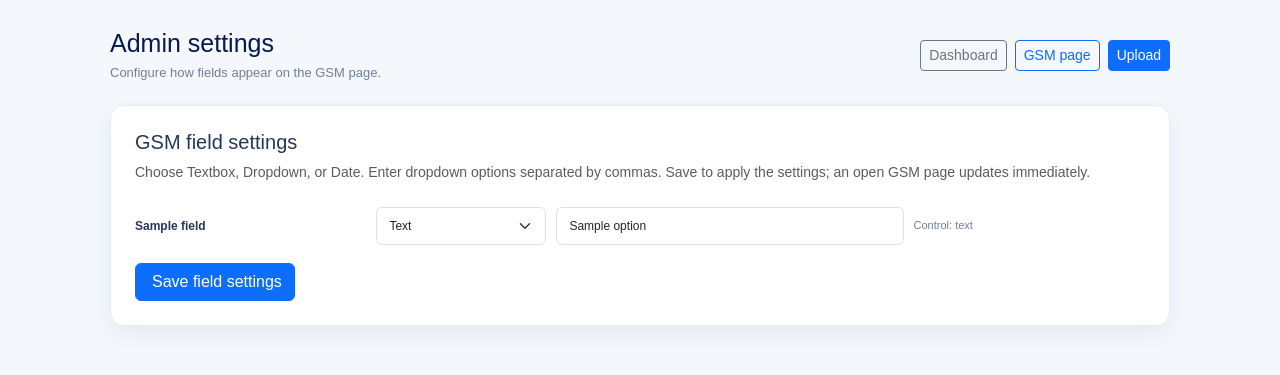
After one commit to crisrule89-Ankush/GSM-Master, a Flask app: template templates/admin.html in a window 1280 px wide. The commit adds this page. Shown: the top 375 px of the page. Run offline with Flask 3, Linux system fonts and the light colour scheme; the template is opened without the code that fills it: most values are stand-ins (such as "Sample title", 1, 10 or a date in 2020).

Commit message:
Move GSM field settings to admin page

```diff
--- a/app.py
+++ b/app.py
@@ -128,6 +128,15 @@ COMPANY_IMAGE_DIR = os.path.join(app.root_path, "uploads")
 COMPANY_IMAGE_NAME = "company-brand"
 ALLOWED_IMAGE_EXTENSIONS = {"png", "jpg", "jpeg", "gif", "webp", "bmp", "svg"}
 APPEARANCE_PATH = os.path.join(app.root_path, "appearance.json")
+MASTER_USERNAME = "master"
+GSM_FIELD_CONTROL_TYPES = {"text", "date", "dropdown"}
+GSM_FIELD_SETTINGS_DEFAULTS = {
+    field: {
+        "type": "date" if field in {"Sim_Received_Date", "Reject_Date"} else "text",
+        "options": [],
+    }
+    for field in GSM_COLUMNS
+}
 
 # SIM_NO identifies a record and is deliberately not included in any update set.
 REPORT_FIELDS = {
@@ -183,9 +192,15 @@ def current_role():
 
 def role_for_login(username, database_role):
     username_role = str(username).strip().lower()
+    if username_role == MASTER_USERNAME:
+        return "admin"
     if username_role in {"admin", "electrical", "electronics"}:
         return username_role
     return str(database_role).strip().lower()
+
+
+def is_master_user():
+    return str(session.get("username", "")).strip().lower() == MASTER_USERNAME
 
 
 def fields_for_role(role=None):
@@ -200,17 +215,47 @@ def company_image_path():
     return None
 
 
-def load_appearance():
-    defaults = {"field_color": "#253858", "field_background": "#ffffff", "font_family": "Poppins", "font_size": "13px"}
+def _load_appearance_document():
     try:
         with open(APPEARANCE_PATH, encoding="utf-8") as appearance_file:
             saved = json.load(appearance_file)
-        return {**defaults, **{key: str(value) for key, value in saved.items() if key in defaults}}
+        return saved if isinstance(saved, dict) else {}
     except FileNotFoundError:
-        return defaults
+        return {}
     except (OSError, ValueError):
         app.logger.exception("Unable to read appearance settings.")
-        return defaults
+        return {}
+
+
+def load_appearance():
+    defaults = {"field_color": "#253858", "field_background": "#ffffff", "font_family": "Poppins", "font_size": "13px"}
+    saved = _load_appearance_document()
+    return {**defaults, **{key: str(value) for key, value in saved.items() if key in defaults}}
+
+
+def load_field_settings():
+    """Load safe control types and dropdown options for GSM fields."""
+    settings = {
+        field: {"type": config["type"], "options": list(config["options"])}
+        for field, config in GSM_FIELD_SETTINGS_DEFAULTS.items()
+    }
+    saved = _load_appearance_document().get("field_settings", {})
+    if not isinstance(saved, dict):
+        return settings
+    for field, config in saved.items():
+        if field not in settings or not isinstance(config, dict):
+            continue
+        control_type = str(config.get("type", settings[field]["type"])).lower()
+        if control_type not in GSM_FIELD_CONTROL_TYPES:
+            control_type = settings[field]["type"]
+        options = config.get("options", [])
+        if not isinstance(options, list):
+            options = []
+        settings[field] = {
+            "type": control_type,
+            "options": [str(option).strip() for option in options if str(option).strip()][:100],
+        }
+    return settings
 
 
 def report_fields_for_role(role=None):
@@ -637,9 +682,11 @@ def gsmmaster():
         "gsm.html",
         role=role,
         appearance=load_appearance(),
+        field_settings=load_field_settings(),
+        gsm_columns=list(GSM_COLUMNS),
         editable_fields=list(fields_for_role(role)),
         can_save=role == "admin",
-        can_delete=role == "admin",
+        can_delete=role == "admin" and not is_master_user(),
         can_search=role in {"admin", "electrical", "electronics"},
     )
 
@@ -1157,6 +1204,12 @@ def update_gsm():
 @role_required("admin")
 def delete_gsm():
 
+    if is_master_user():
+        return jsonify({
+            "success": False,
+            "message": "Delete access is disabled for the master user."
+        }), 403
+
     data = request.get_json(silent=True)
 
     sim_no = ""
@@ -1330,6 +1383,17 @@ def upload_gsm():
     })
 
 
+@app.route("/admin", methods=["GET"])
+@role_required("admin")
+def admin_page():
+    return render_template(
+        "admin.html",
+        appearance=load_appearance(),
+        field_settings=load_field_settings(),
+        gsm_columns=list(GSM_COLUMNS),
+    )
+
+
 @app.route("/admin/company-image", methods=["POST", "DELETE"])
 @role_required("admin")
 def manage_company_image():
@@ -1371,6 +1435,44 @@ def admin_appearance():
     with open(APPEARANCE_PATH, "w", encoding="utf-8") as appearance_file:
         json.dump(current, appearance_file, indent=2)
     return jsonify({"success": True, "data": current, "message": "Appearance settings saved."})
+
+
+@app.route("/admin/field-settings", methods=["GET", "POST"])
+@role_required("admin")
+def admin_field_settings():
+    if request.method == "GET":
+        return jsonify({"success": True, "data": load_field_settings()})
+
+    data = request.get_json(silent=True) or {}
+    incoming = data.get("field_settings")
+    if not isinstance(incoming, dict):
+        return jsonify({"success": False, "message": "Field settings are required."}), 400
+
+    settings = load_field_settings()
+    for field in GSM_COLUMNS:
+        config = incoming.get(field)
+        if not isinstance(config, dict):
+            continue
+        control_type = str(config.get("type", settings[field]["type"])).lower()
+        if control_type not in GSM_FIELD_CONTROL_TYPES:
+            return jsonify({"success": False, "message": "Unsupported control type for {}.".format(field)}), 400
+        options = config.get("options", [])
+        if not isinstance(options, list):
+            return jsonify({"success": False, "message": "Dropdown options for {} must be a list.".format(field)}), 400
+        settings[field] = {
+            "type": control_type,
+            "options": [str(option).strip() for option in options if str(option).strip()][:100],
+        }
+
+    saved = _load_appearance_document()
+    saved["field_settings"] = settings
+    try:
+        with open(APPEARANCE_PATH, "w", encoding="utf-8") as appearance_file:
+            json.dump(saved, appearance_file, indent=2)
+    except OSError:
+        app.logger.exception("Unable to save GSM field settings.")
+        return jsonify({"success": False, "message": "Unable to save field settings."}), 500
+    return jsonify({"success": True, "data": settings, "message": "GSM field settings saved."})
 
 
 @app.route("/gsm/upload/template", methods=["GET"])
--- /dev/null
+++ b/templates/admin.html
@@ -0,0 +1,120 @@
+<!DOCTYPE html>
+<html lang="en">
+<head>
+    <meta charset="UTF-8">
+    <meta name="viewport" content="width=device-width, initial-scale=1">
+    <title>Admin settings - GSM</title>
+    <link href="https://cdn.jsdelivr.net/npm/bootstrap@5.3.3/dist/css/bootstrap.min.css" rel="stylesheet">
+    <style>
+        body { margin: 0; background: #f4f7fc; color: #253858; font-family: Poppins, Arial, sans-serif; }
+        .admin-shell { max-width: 1100px; margin: 0 auto; padding: 28px 20px 50px; }
+        .admin-header { display: flex; flex-wrap: wrap; justify-content: space-between; align-items: center; gap: 12px; margin-bottom: 22px; }
+        .admin-header h1 { margin: 0; font-size: 25px; color: #061a4c; }
+        .admin-header p { margin: 5px 0 0; color: #718096; font-size: 13px; }
+        .admin-card { background: #fff; border: 1px solid #e7edf5; border-radius: 14px; box-shadow: 0 8px 24px rgba(6, 26, 76, .06); padding: 24px; }
+        #message { display: none; margin-bottom: 18px; padding: 12px 15px; border-radius: 8px; font-size: 13px; }
+        .success-message { background: #d1e7dd; color: #0f5132; border: 1px solid #badbcc; }
+        .error-message { background: #f8d7da; color: #842029; border: 1px solid #f5c2c7; }
+        .settings-row { display: grid; grid-template-columns: minmax(170px, 1fr) 170px minmax(240px, 1.5fr) minmax(170px, 1fr); align-items: center; gap: 10px; margin-bottom: 10px; }
+        .settings-row label { margin: 0; font-size: 12px; font-weight: 600; }
+        .settings-row .form-control, .settings-row .form-select { min-height: 38px; font-size: 12px; }
+        .preview-value { color: #718096; font-size: 11px; }
+        @media (max-width: 800px) { .settings-row { grid-template-columns: 1fr 1fr; } .preview-value { grid-column: 1 / -1; } }
+        @media (max-width: 500px) { .settings-row { grid-template-columns: 1fr; } .preview-value { grid-column: auto; } }
+    </style>
+</head>
+<body>
+    <main class="admin-shell">
+        <header class="admin-header">
+            <div>
+                <h1>Admin settings</h1>
+                <p>Configure how fields appear on the GSM page.</p>
+            </div>
+            <div class="d-flex gap-2">
+                <a class="btn btn-outline-secondary btn-sm" href="{{ url_for('dashboard') }}">Dashboard</a>
+                <a class="btn btn-outline-primary btn-sm" href="{{ url_for('gsmmaster') }}">GSM page</a>
+                <a class="btn btn-primary btn-sm" href="{{ url_for('upload_gsm') }}">Upload</a>
+            </div>
+        </header>
+
+        <div id="message" aria-live="polite"></div>
+
+        <section class="admin-card">
+            <h2 class="h5 mb-2">GSM field settings</h2>
+            <p class="text-muted small mb-4">Choose Textbox, Dropdown, or Date. Enter dropdown options separated by commas. Save to apply the settings; an open GSM page updates immediately.</p>
+            <form id="field-settings-form">
+                {% for field in gsm_columns %}
+                <div class="settings-row">
+                    <label for="field-control-{{ field }}">{{ field.replace("_", " ") }}</label>
+                    <select class="form-select" id="field-control-{{ field }}" data-field-setting="{{ field }}">
+                        {% for control_type in ["text", "dropdown", "date"] %}
+                        <option value="{{ control_type }}"{% if field_settings[field]["type"] == control_type %} selected{% endif %}>{{ control_type|capitalize }}</option>
+                        {% endfor %}
+                    </select>
+                    <input class="form-control" type="text" data-field-options="{{ field }}" value="{{ field_settings[field]["options"]|join(", ") }}" placeholder="Dropdown options (comma separated)">
+                    <span class="preview-value" data-field-preview="{{ field }}"></span>
+                </div>
+                {% endfor %}
+                <button class="btn btn-primary mt-2" type="submit"><i class="fa-solid fa-floppy-disk me-1"></i> Save field settings</button>
+            </form>
+        </section>
+    </main>
+
+    <script>
+        const fieldSettingsForm = document.getElementById("field-settings-form");
+
+        function showMessage(message, type) {
+            const box = document.getElementById("message");
+            box.className = type === "success" ? "success-message" : "error-message";
+            box.textContent = message;
+            box.style.display = "block";
+        }
+
+        function getFieldSetting(field) {
+            const control = document.querySelector('[data-field-setting="' + field + '"]');
+            const optionsInput = document.querySelector('[data-field-options="' + field + '"]');
+            return {
+                type: control ? control.value : "text",
+                options: optionsInput ? optionsInput.value.split(",").map((option) => option.trim()).filter(Boolean) : []
+            };
+        }
+
+        function updatePreview(field) {
+            const setting = getFieldSetting(field);
+            const preview = document.querySelector('[data-field-preview="' + field + '"]');
+            if (!preview) return;
+            preview.textContent = setting.type === "dropdown"
+                ? "Dropdown: " + (setting.options.join(", ") || "no options yet")
+                : "Control: " + setting.type;
+        }
+
+        document.querySelectorAll("[data-field-setting], [data-field-options]").forEach((control) => {
+            const field = control.dataset.fieldSetting || control.dataset.fieldOptions;
+            control.addEventListener("input", () => updatePreview(field));
+            control.addEventListener("change", () => updatePreview(field));
+            updatePreview(field);
+        });
+
+        fieldSettingsForm.addEventListener("submit", async (event) => {
+            event.preventDefault();
+            const fieldSettings = {};
+            document.querySelectorAll("[data-field-setting]").forEach((control) => {
+                fieldSettings[control.dataset.fieldSetting] = getFieldSetting(control.dataset.fieldSetting);
+            });
+            try {
+                const response = await fetch("{{ url_for('admin_field_settings') }}", {
+                    method: "POST",
+                    headers: { "Content-Type": "application/json" },
+                    body: JSON.stringify({ field_settings: fieldSettings })
+                });
+                const result = await response.json().catch(() => ({}));
+                if (!response.ok || !result.success) throw new Error(result.message || "Unable to save field settings.");
+                localStorage.setItem("gsmFieldSettingsUpdated", JSON.stringify(result.data));
+                showMessage(result.message || "GSM field settings saved.", "success");
+            } catch (error) {
+                showMessage(error.message, "error");
+            }
+        });
+    </script>
+</body>
+</html>
```
Also changed, not shown: templates/dashboard.html (+3 -6 lines), templates/gsm.html (+68 -16 lines).
